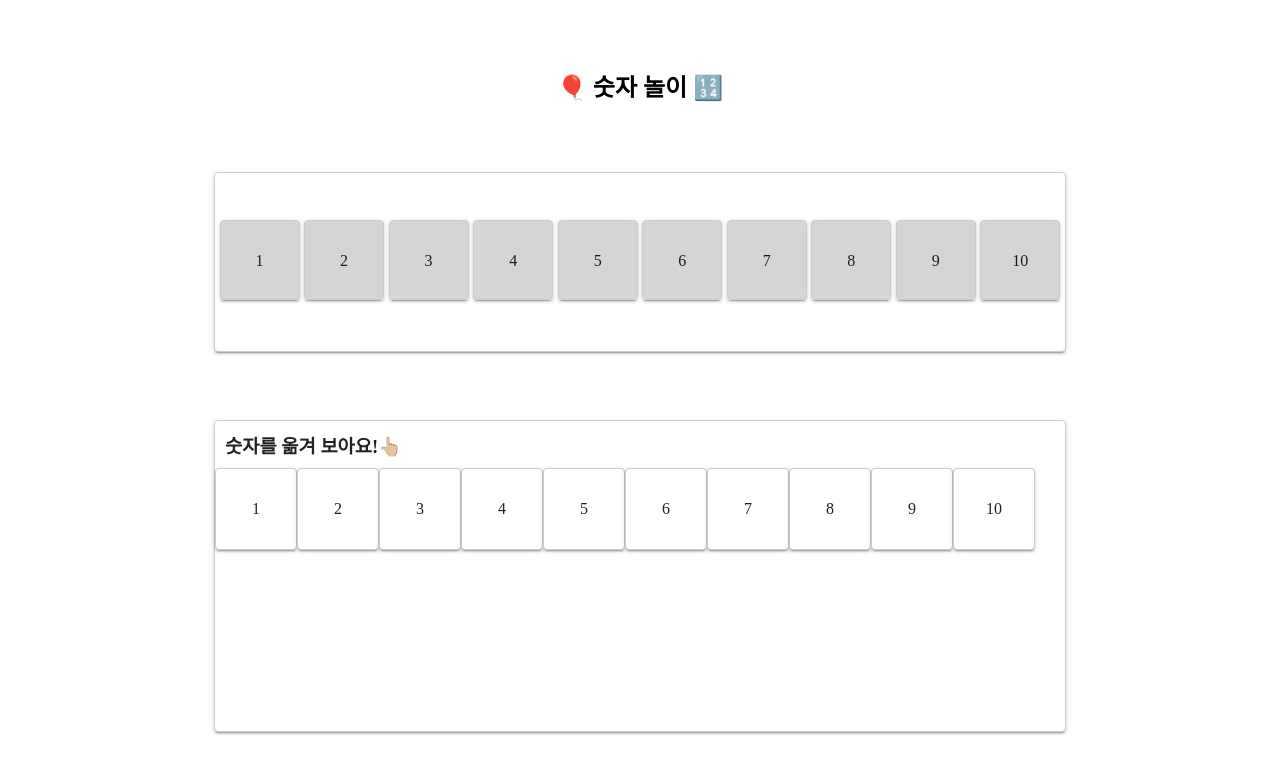
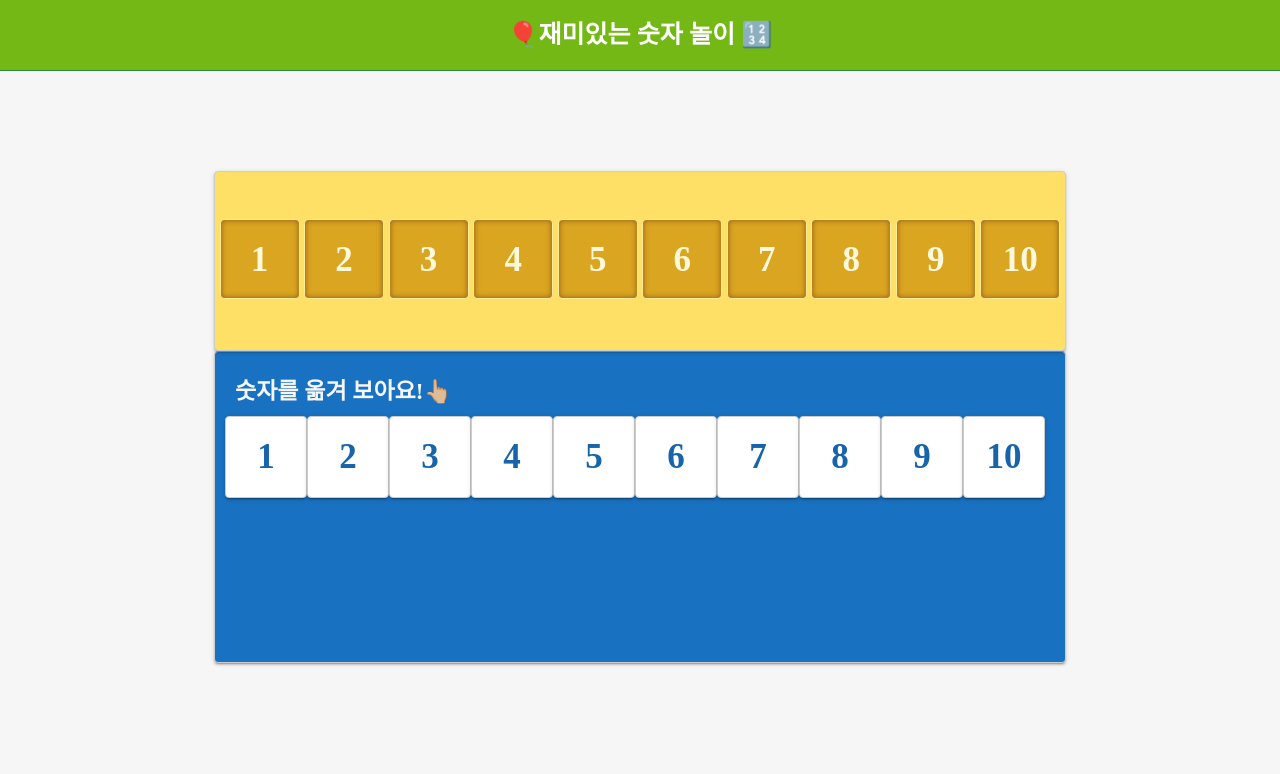
Before and after one commit to livelikeabel/kids-math, an Angular app: page / in a window 1280 px wide. Shown: the top 774 px of the page. Built offline with nearby package versions, Linux system fonts and the light colour scheme.

Commit message:
:lipstick:css 추가

```diff
--- a/src/app/app.component.html
+++ b/src/app/app.component.html
@@ -1,5 +1,5 @@
 <section cdkDropListGroup class="App">
-  <h1>🎈 숫자 놀이 🔢</h1>
+  <h1>🎈재미있는 숫자 놀이 🔢</h1>
   <app-card-hole-board></app-card-hole-board>
   <app-card-board></app-card-board>
 </section>
--- a/src/app/app.component.scss
+++ b/src/app/app.component.scss
@@ -1,12 +1,16 @@
 .App {
-  display: flex;
-  flex-wrap: wrap;
-  align-content: space-evenly;
-  justify-content: center;
   height: 100vh;
+  background: #f6f6f6;
+
   h1 {
+    background: #74b816;
+    border-bottom: 1px solid #2b8a3e;
+    height: 70px;
+    line-height: 70px;
+    font-size: 25px;
     width: 100%;
+    margin: 0 0 100px;
     text-align: center;
-    margin: 0;
+    color: white;
   }
 }
--- a/src/app/card-board/card-board.component.html
+++ b/src/app/card-board/card-board.component.html
@@ -1,11 +1,12 @@
+<section class="card-board">
+  <h3>숫자를 옮겨 보아요!👆🏼</h3>
   <div
     cdkDropList
     [cdkDropListData]="numberList"
     (cdkDropListDropped)="drop($event)"
-  class="card-board"
   >
-  <h3>숫자를 옮겨 보아요!👆🏼</h3>
     <div class="card" *ngFor="let number of numberList" cdkDrag>
       {{ number.value }}
     </div>
   </div>
+</section>
--- a/src/app/card-board/card-board.component.scss
+++ b/src/app/card-board/card-board.component.scss
@@ -1,18 +1,20 @@
 .card-board {
   width: 852px;
   height: 312px;
+  padding: 10px;
   margin: 0 auto;
   border: solid 1px #ccc;
-  color: rgba(0, 0, 0, 0.87);
   box-sizing: border-box;
-  background: #fff;
+  background: #1971c2;
   border-radius: 4px;
   position: relative;
   box-shadow: 0 3px 1px -2px rgba(0, 0, 0, 0.2), 0 2px 2px 0 rgba(0, 0, 0, 0.14),
     0 1px 5px 0 rgba(0, 0, 0, 0.12);
 
   h3 {
+    font-size: 23px;
     margin: 10px;
+    color: #f6f6f6;
   }
 }
 
@@ -20,7 +22,9 @@
   width: 80px;
   height: 80px;
   border: solid 1px #ccc;
-  color: rgba(0, 0, 0, 0.87);
+  color: #1864ab;
+  font-size: 35px;
+  font-weight: 800;
   cursor: move;
   display: inline-flex;
   justify-content: center;
--- a/src/app/card-board/card/card.component.scss
+++ b/src/app/card-board/card/card.component.scss
@@ -2,7 +2,9 @@
   width: 80px;
   height: 80px;
   border: solid 1px #ccc;
-  color: rgba(0, 0, 0, 0.87);
+  color: #1864ab;
+  font-size: 40px;
+  font-weight: 800;
   cursor: move;
   display: inline-flex;
   justify-content: center;
--- a/src/app/card-hole-board/card-hole-board.component.scss
+++ b/src/app/card-hole-board/card-hole-board.component.scss
@@ -10,7 +10,7 @@
   color: rgba(0, 0, 0, 0.87);
   box-sizing: border-box;
   text-align: center;
-  background: #fff;
+  background: #ffe066;
   border-radius: 4px;
   position: relative;
   z-index: 1;
--- a/src/app/card-hole-board/card-hole/card-hole.component.scss
+++ b/src/app/card-hole-board/card-hole/card-hole.component.scss
@@ -4,31 +4,36 @@
   overflow: hidden;
   width: 80px;
   height: 80px;
+  border: solid 1px #ffec99;
+  // background: #fcc419;
+  background: #daa520;
+  box-sizing: border-box;
+  font-size: 35px;
+  font-weight: 800;
+  color: #fff9db;
+  text-align: center;
+  line-height: 80px;
+  border-radius: 4px;
+  -webkit-box-shadow: inset 0px 0px 13px 4px rgba(140, 85, 25, 0.74);
+  -moz-box-shadow: inset 0px 0px 13px 4px rgba(140, 85, 25, 0.74);
+  box-shadow: inset 0px 0px 5px 1px rgba(140, 85, 25, 0.74);
+}
+
+.card {
+  z-index: 10;
+  position: absolute;
+  top: 0;
+  width: 80px;
+  height: 80px;
   border: solid 1px #ccc;
-  background: rgba(128, 128, 128, 0.331);
+  background: white;
   box-sizing: border-box;
-  color: rgba(0, 0, 0, 0.87);
+  font-size: 35px;
+  font-weight: 800;
+  color: #1864ab;
   text-align: center;
   line-height: 80px;
   border-radius: 4px;
   box-shadow: 0 3px 1px -2px rgba(0, 0, 0, 0.2), 0 2px 2px 0 rgba(0, 0, 0, 0.14),
     0 1px 5px 0 rgba(0, 0, 0, 0.12);
 }
-
-.card {
-  z-index: 10;
-  position: absolute;
-  top: 0;
-  // display: inline-block;
-  width: 80px;
-  height: 80px;
-  border: solid 1px #ccc;
-  background: white;
-  box-sizing: border-box;
-  color: rgba(0, 0, 0, 0.87);
-  text-align: center;
-  line-height: 80px;
-  border-radius: 4px;
-  box-shadow: 0 3px 1px -2px rgba(0, 0, 0, 0.2), 0 2px 2px 0 rgba(0, 0, 0, 0.14),
-    0 1px 5px 0 rgba(0, 0, 0, 0.12);
-}
--- a/src/app/card-hole-board/card-hole/card-hole.component.ts
+++ b/src/app/card-hole-board/card-hole/card-hole.component.ts
@@ -25,9 +25,10 @@ export class CardHoleComponent implements OnInit {
   };
 
   validateDragCondition = e => {
+    const {value} = this.holeNumber
     return (
       this.hole.length >= 1 ||
-      e.previousContainer.data[e.previousIndex].value !== this.holeNumber.value
+      e.previousContainer.data[e.previousIndex].value !== value
     );
   };
 
```
Lines whose indentation alone changed are shown as unchanged.
